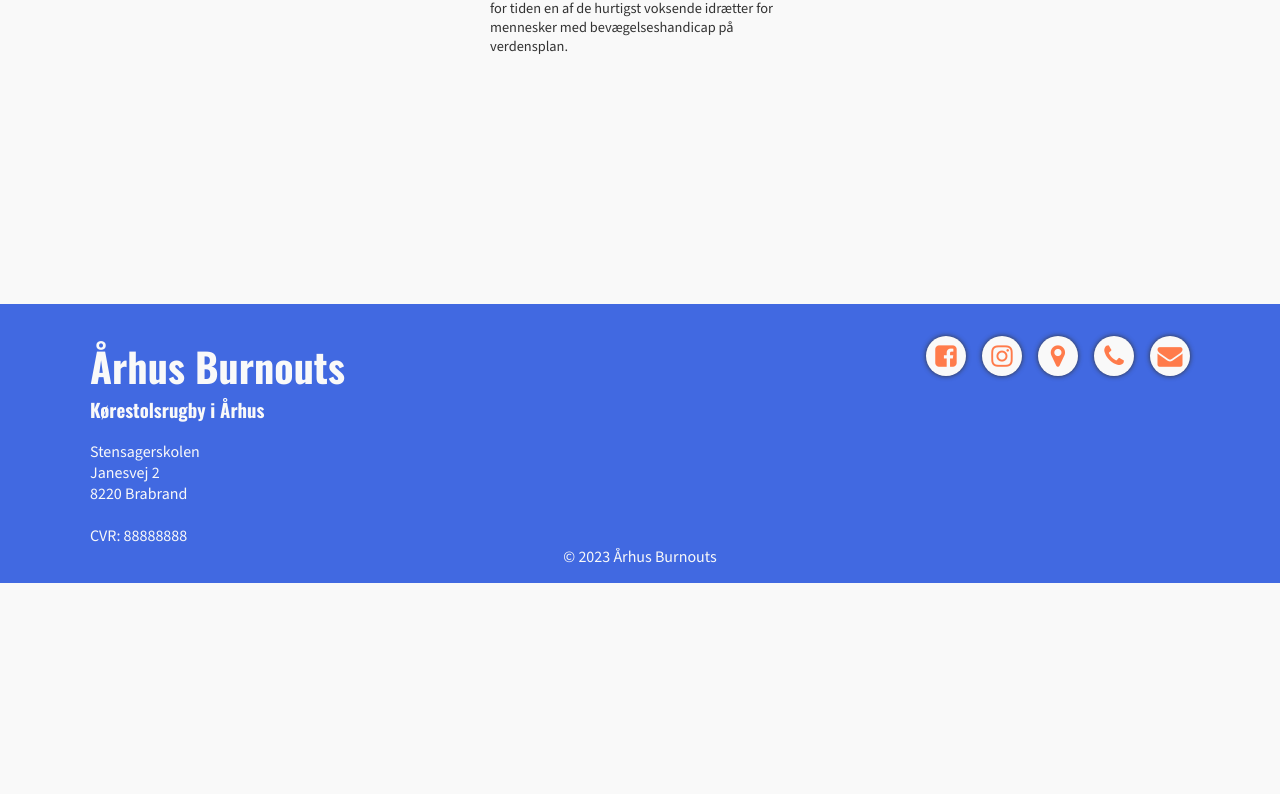
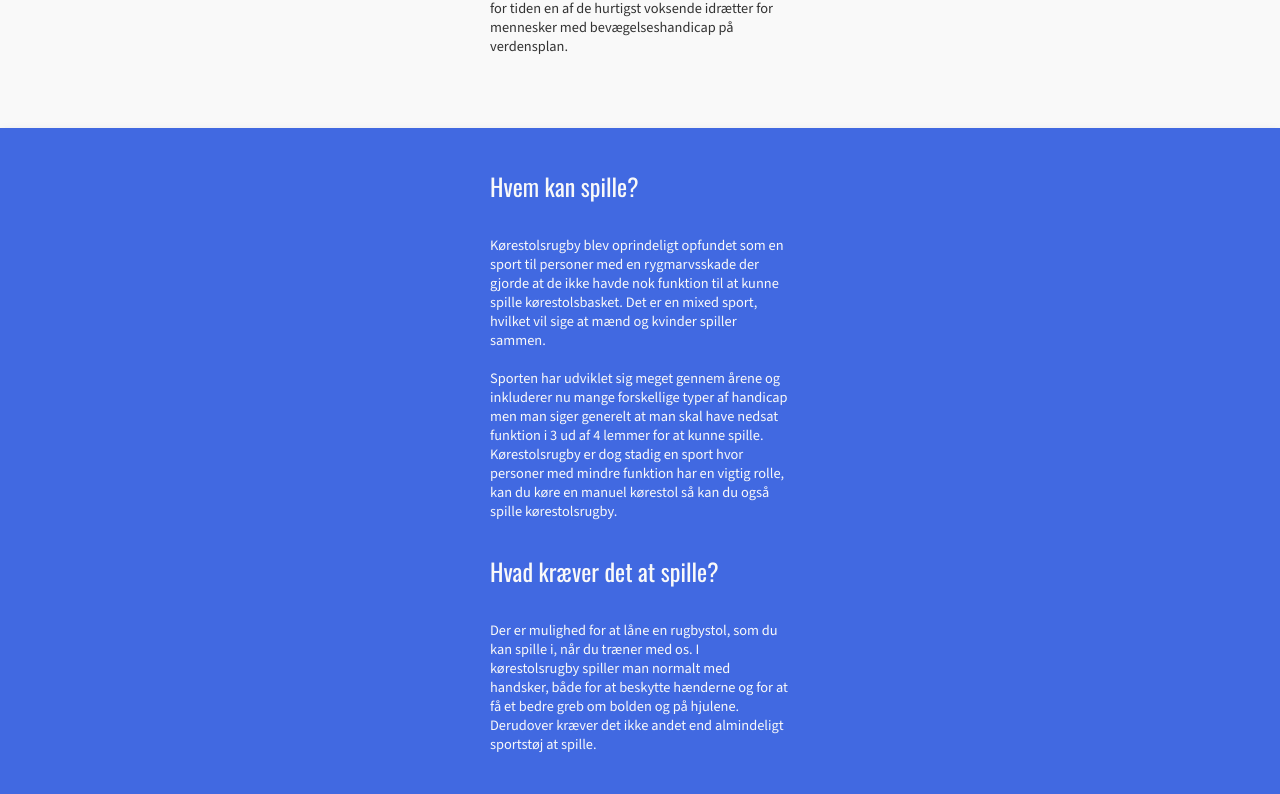
Before and after one commit to jrKruger89/aarhus-burnouts, a React (Create React App) app: page /OmKoerestolsrugby in a window 1280 px wide. Shown: the part 826-1620 px from the top of the page. Before the commit the page ends 1409 px from the top, so only its background shows below. Built offline with nearby package versions, Linux system fonts and the light colour scheme.

Commit message:
Om rugby side arbejde

```diff
--- a/src/pages/Forside.jsx
+++ b/src/pages/Forside.jsx
@@ -66,6 +66,7 @@ export default function Forside() {
           til os så vi kan arrangere en prøvetræning.
         </p>
         <img
+          className="shadow"
           src={google_map_screenshot}
           alt="Google maps screenshot of Stensagerskolen"
         />
--- a/src/pages/OmKoerestolsrugby.jsx
+++ b/src/pages/OmKoerestolsrugby.jsx
@@ -29,8 +29,148 @@ export default function OmKoerestolsrugby() {
           verdensplan.
         </p>
       </section>
-      <section className="info_section section_width_mobil">
-        <p className="paragraph_sizing"></p>
+      <section className="info_section_2 section_width_mobil shadow">
+        <div className="section_wrapper">
+          <h2 className="header_weight_400">Hvem kan spille? </h2>
+          <p className="paragraph_sizing">
+            Kørestolsrugby blev oprindeligt opfundet som en sport til personer
+            med en rygmarvsskade der gjorde at de ikke havde nok funktion til at
+            kunne spille kørestolsbasket. Det er en mixed sport, hvilket vil
+            sige at mænd og kvinder spiller sammen.
+            <br />
+            <br />
+            Sporten har udviklet sig meget gennem årene og inkluderer nu mange
+            forskellige typer af handicap men man siger generelt at man skal
+            have nedsat funktion i 3 ud af 4 lemmer for at kunne spille.
+            Kørestolsrugby er dog stadig en sport hvor personer med mindre
+            funktion har en vigtig rolle, kan du køre en manuel kørestol så kan
+            du også spille kørestolsrugby.
+          </p>
+          <h2 className="header_weight_400">Hvad kræver det at spille? </h2>
+          <p className="paragraph_sizing">
+            Der er mulighed for at låne en rugbystol, som du kan spille i, når
+            du træner med os. I kørestolsrugby spiller man normalt med handsker,
+            både for at beskytte hænderne og for at få et bedre greb om bolden
+            og på hjulene. Derudover kræver det ikke andet end almindeligt
+            sportstøj at spille.
+          </p>
+        </div>
+      </section>
+      <section className="rule_section section_width_mobil">
+        <h2 className="header_weight_400">Kørestolsrugby regler</h2>
+        <p className="paragraph_sizing">
+          Der er mange regler at holde styr i kørestolsrugby. Vi forventer
+          selvfølgelig ikke at du kan dem alle sammen hvis du er ny i sporten
+          men hvis du vil vide mere om reglerne i kørestolsrugby, så har vi
+          samlet et overblik over de vigtigste herunder.
+          <br />
+          <br />
+          Der findes selvfølgelig specialtilfælde omkring nogle af reglerne. Vi
+          har valgt ikke at tage dem med her da det ellers kan blive lidt
+          overvældende.
+        </p>
+        <article className="rulecard shadow">
+          <h3 className="header_weight_400">Tid</h3>
+          <p className="paragraph_sizing">
+            Man skal drible eller aflevere bolden senest hvert 10. sekund.
+            <br />
+            <br />
+            Når man har sat spillet i gang fra sin egen banehalvdel så har man
+            12 sekunder til at bolden skal have krydset midterlinjen og 40
+            sekunder til at score.
+            <br />
+            <br />
+            Som angribende spiller må man maksimalt opholde sig i modstanderens
+            målfelt i 10 sekunder af gangen.
+            <br />
+            <br />
+            En kørestolsrugby kamp består af 4 perioder á 8 minutters effektiv
+            tid.
+            <br />
+            <br />
+            Hvert hold har 4 timeouts á 30 sekunder som de kan benytte når de er
+            i boldkontrol.
+          </p>
+        </article>
+        <article className="rulecard shadow">
+          <h3 className="header_weight_400">Spillernes point</h3>
+          <p className="paragraph_sizing">
+            I kørestolsrugby tildeles hver spiller en point klassifikation fra
+            0,5 point op til 3,5 point med 0,5 point intervaller.
+            Klassifikationen vurderes ud fra den enkelte spillers fysiske
+            funktion og spilforståelse. Jo højere point man har jo mere funktion
+            har man normalt.
+            <br />
+            <br />
+            Point systemet er med til at sikre at man har en vigtig rolle uanset
+            ens point, da man masimalt må være 8,0 point på banen af gangen,
+            fordelt på 4 spillere. Har man en kvindelig spiller på banen må man
+            spille med 8,5 point.
+            <br />
+            <br />
+            Spillere med højere point er normalt hurtigere og stærkere, de
+            scorer de fleste mål og har bolden mest. Spillere med lavere point
+            har normalt en mere defensiv rolle og laver screeninger for deres
+            holdkammerater så de lettere kan score.
+          </p>
+        </article>
+        <article className="rulecard shadow">
+          <h3 className="header_weight_400">Kontakt & Tacklinger</h3>
+          <p className="paragraph_sizing">
+            Stolekontakt er en stor del af kørestolsrugby. Det er en fuld
+            kontaktsport og de mange sammenstød er en stor del af at spille
+            forsvar i kørestolsrugby.
+            <br />
+            <br />
+            Det er dog ikke tilladt at vælte en modstander ved at ramme stolen
+            bagved midteraksen. Gør man dette og personen snurre rundt og vælter
+            kan man risikere 1 minut i straffeboksen da dette er en potentielt
+            farlig situation.
+            <br />
+            <br />
+            Kropskontakt er ikke tilladt i kørestolsrugby. Det er dog tilladt at
+            slå bolden ud af skødet på modstanderen men rammer du personen i
+            forsøget, i stedet for bolden, risikere du ligeledes at få 1 minuts
+            pause i straffeboksen.
+          </p>
+        </article>
+        <article className="rulecard shadow">
+          <h3 className="header_weight_400">Banen</h3>
+          <p className="paragraph_sizing">
+            Banen i kørestolsrugby er 15 meter bred og 28 meter lang. Den består
+            i hovedtræk af en midterlinje og et målfelt i hver ende, kaldet
+            "key". Key området er 8 meter bredt og 1,75 meter højt og den
+            bagerste del af key området der ligger på baglinjen, er målstregen.{" "}
+            <br />
+            <br />
+            Når man forsvarer i sit eget målfelt må man kun være 3 spillere inde
+            i feltet af gangen. Kommer man til at være 4 i feltet får den der
+            kørte ind sidst 1 minut i straffeboksen eller modstanderen får en
+            straffescoring.
+            <br />
+            <br />
+            Det angribende hold må gerne have alle 4 spillere i modstanderens
+            felt men hver spiller må masimalt være der 10 sekunder af gangen.
+            Overskrider man dette mister man bolden.
+            <br />
+            <br />I kørestolsrugby scorer man ved at krydse målstregen med 2 af
+            stolens 4 hjul imens man har kontrol over bolden. Stolens to
+            bagerste anti tipstøtter tæller ikke med her.
+            <br />
+            <br />
+            Ligesom i kørestolsbasket så må man ikke tage bolden med tilbage på
+            ens egen banehalvdel når den først har krydset midten.
+          </p>
+          <img src="" alt="" />
+        </article>
+        <article className="rulecard shadow">
+          <h3 className="header_weight_400">Bolden</h3>
+          <p className="paragraph_sizing">
+            Da kørestolsrugby er en sport for personer med nedsat hånd- og
+            armfunktion er det vigtigt med en let bold. Derfor spilles der med
+            en volleybold da den kun vejer 280 gr.
+          </p>
+        </article>
       </section>
     </main>
   );
--- a/src/styles/index.css
+++ b/src/styles/index.css
@@ -32,6 +32,11 @@ a {
 
 p {
   font-family: "Source Sans 3", sans-serif;
+}
+
+.shadow {
+  box-shadow: rgba(50, 50, 93, 0.25) 0px 6px 12px -2px, rgba(0, 0, 0, 0.3) 0px 3px 7px -3px;
+  margin: 0 0 2rem 0;
 }
 
 /*-------------------- Mobile styling --------------------*/
@@ -192,13 +197,44 @@ nav {
 
 .location_section img {
   width: 100%;
-  box-shadow: rgba(50, 50, 93, 0.25) 0px 6px 12px -2px, rgba(0, 0, 0, 0.3) 0px 3px 7px -3px;
   margin: 0 0 2rem 0;
 }
 
 /*---------- OmRugby styling ----------*/
 .om_koerestolsrugby_hero {
   background-image: url(../assets/omrugby_hero.jpg);
+}
+
+.info_section_2 {
+  display: flex;
+  justify-content: center;
+  background-color: #4169e1;
+  color: #f9f9f9;
+  width: 100%;
+  margin: 0 0 2rem 0;
+}
+
+.section_wrapper {
+  width: 300px;
+}
+
+.rule_section {
+  width: 345px;
+  display: flex;
+  flex-direction: column;
+  align-items: center;
+}
+
+.rulecard {
+  color: #f9f9f9;
+  background-color: #333333;
+  opacity: 90%;
+  border-radius: 5px;
+  padding: 0.5rem;
+}
+
+.rule_section p {
+  width: 300px;
 }
 
 /*---------- Footer styling ----------*/
--- a/src/styles/index.scss
+++ b/src/styles/index.scss
@@ -41,6 +41,12 @@ a {
 
 p {
   font-family: $body-font;
+}
+
+.shadow {
+  box-shadow: rgba(50, 50, 93, 0.25) 0px 6px 12px -2px,
+    rgba(0, 0, 0, 0.3) 0px 3px 7px -3px;
+  margin: 0 0 2rem 0;
 }
 
 /*-------------------- Mobile styling --------------------*/
@@ -206,8 +212,6 @@ nav {
 
 .location_section img {
   width: 100%;
-  box-shadow: rgba(50, 50, 93, 0.25) 0px 6px 12px -2px,
-    rgba(0, 0, 0, 0.3) 0px 3px 7px -3px;
   margin: 0 0 2rem 0;
 }
 
@@ -215,6 +219,38 @@ nav {
 
 .om_koerestolsrugby_hero {
   background-image: url(../assets/omrugby_hero.jpg);
+}
+
+.info_section_2 {
+  display: flex;
+  justify-content: center;
+  background-color: $color-blue;
+  color: $color-white;
+  width: 100%;
+  margin: 0 0 2rem 0;
+}
+
+.section_wrapper {
+  width: 300px;
+}
+
+.rule_section {
+  width: 345px;
+  display: flex;
+  flex-direction: column;
+  align-items: center;
+}
+
+.rulecard {
+  color: $color-white;
+  background-color: $color-black;
+  opacity: 90%;
+  border-radius: 5px;
+  padding: 0.5rem;
+}
+
+.rule_section p {
+  width: 300px;
 }
 
 /*---------- Footer styling ----------*/
```
Also changed, not shown: 1 other file (tests, documents, lock files or other folders).
